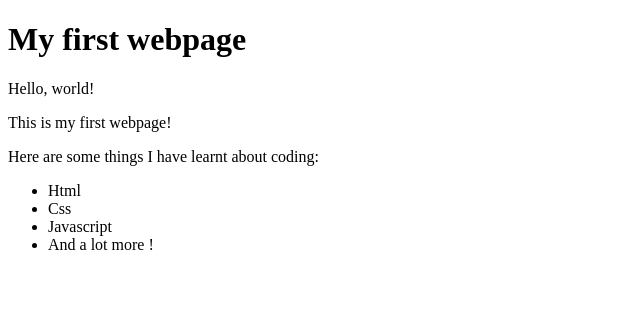
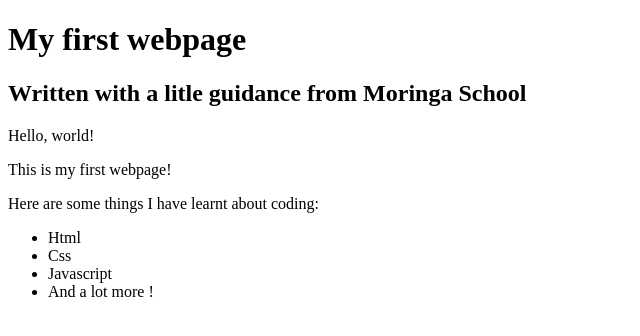
Before and after one commit to Ephrao1/Hello-world, a plain HTML site: page index.html in a window 1280 px wide. Shown: the whole page, without its empty margins (0-640 px from the left). Drawn offline with Linux system fonts and the light colour scheme.

Commit message:
Adding a new header

```diff
--- a/index.html
+++ b/index.html
@@ -8,6 +8,7 @@
 </head>
 <body>
     <h1>My first webpage</h1>
+    <h2>Written with a litle guidance from Moringa School</h2>
     <p>Hello, world!</p>
     <p>This is my first webpage!</p>
     <p>Here are some things I have learnt about coding:</p>
```
